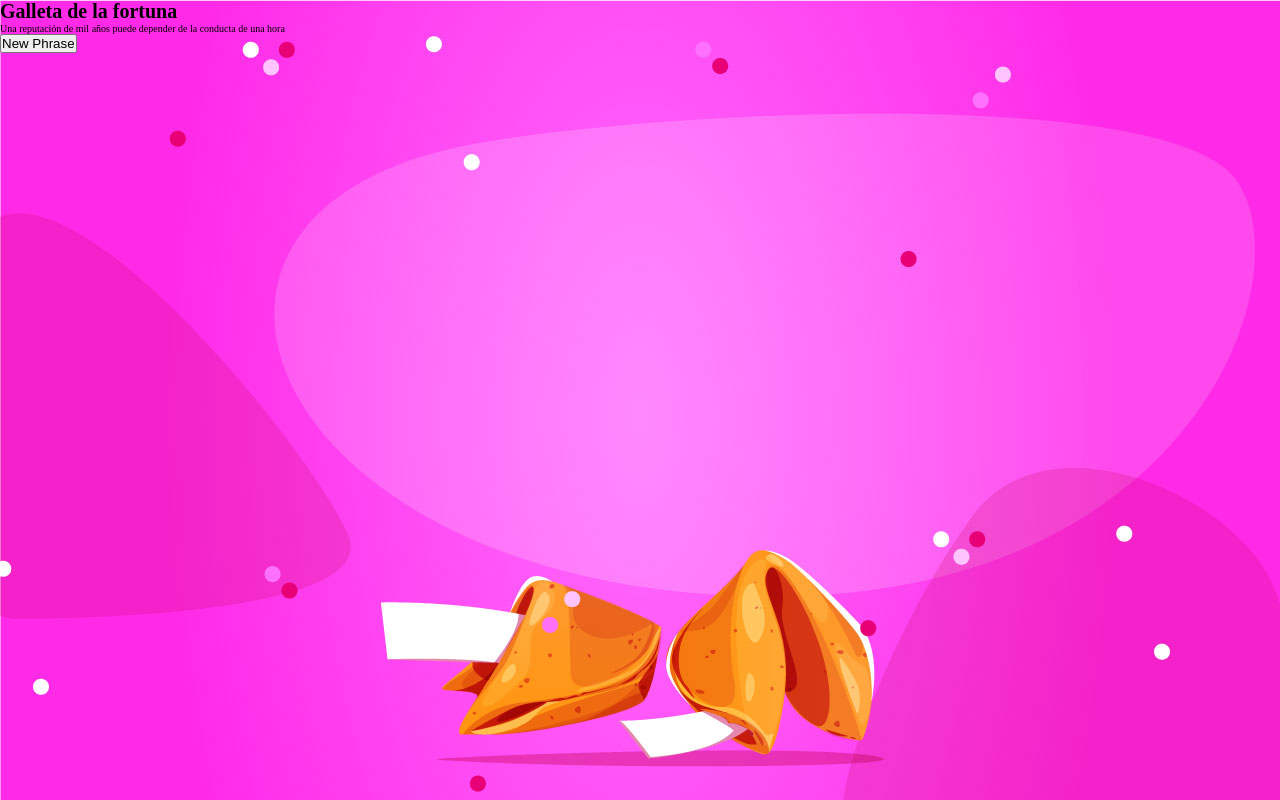
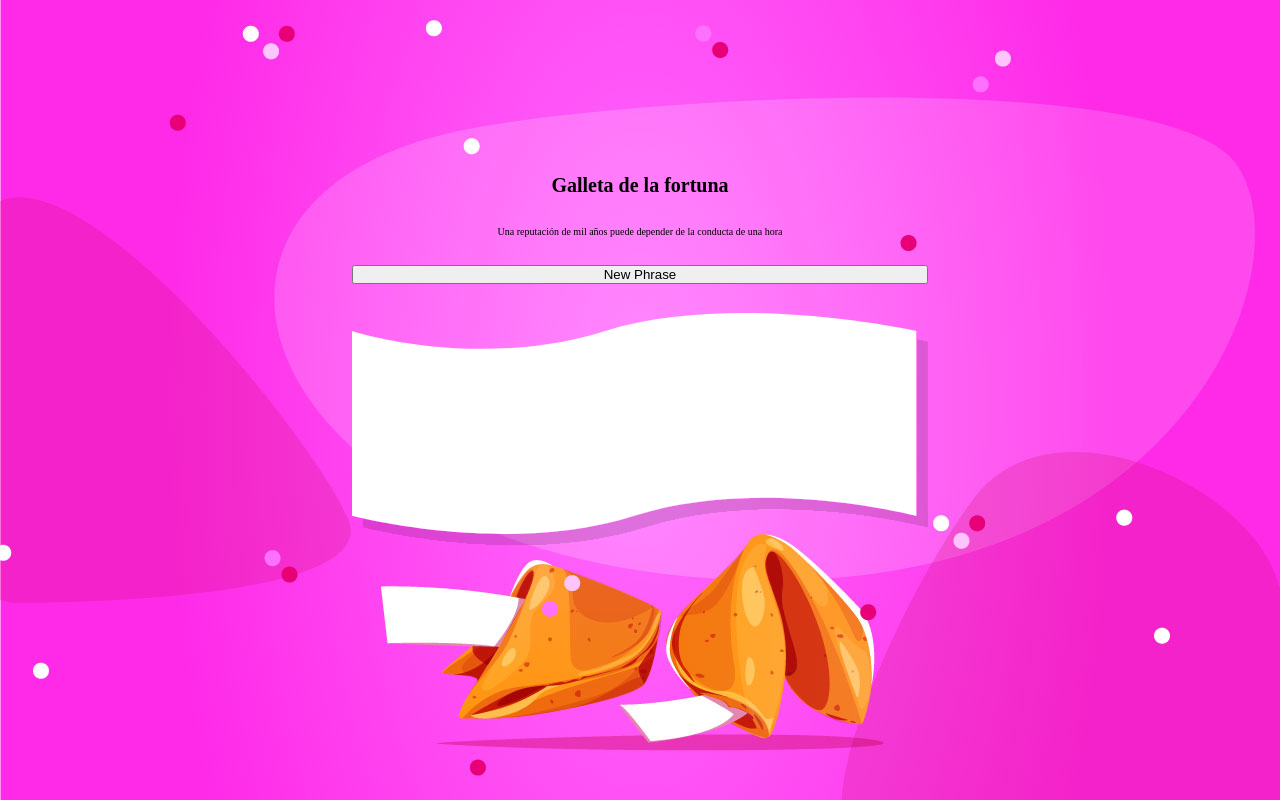
Before and after one commit to MemoSan27/react-luckycookie-own, a React (Vite) app: page / in a window 1280 px wide. Built offline with nearby package versions, Linux system fonts and the light colour scheme.

Commit message:
Implemented img

```diff
--- a/src/App.css
+++ b/src/App.css
@@ -9,13 +9,33 @@ html {
     color: var(--colorPrincipal);
     font-family: var(--fuentePrincipal);
 }
-body{
-
-}
 .background{
     width: 100%;
     background-size: cover;
     background-repeat: no-repeat;
     min-height: 100vh;
-    background-position-x: 45% ;
+    background-position-x: 45%;
+    display: flex;
 }
+@media ( min-width: 768px ) {
+    .background{
+        background-position: 60%;
+    }
+}
+.container{
+    max-width: 140rem;
+    margin: 0 auto;
+}
+.box{
+    width: 90%;
+    margin: 0 auto;
+    display: flex;
+    flex-direction: column;
+    justify-content: space-around;
+    height: 40rem;
+    text-align: center;
+    margin-top: 16rem;
+}
+.card{
+    width: 100%;
+}
--- a/src/components/Background.jsx
+++ b/src/components/Background.jsx
@@ -19,7 +19,8 @@ const Background = () => {
          }}
 
          >
-        <div>
+        <div className='container'>
+          <div className='box'>
             <h1> Galleta de la fortuna</h1>
             <Phrase
               randomPhrase={randomPhrase}
@@ -28,6 +29,8 @@ const Background = () => {
               setRandomPhrase={setRandomPhrase}
               setRandomImage={setRandomImage}
             />
+            <img className='card' src='./src/assets/rectangle1.svg' alt='Img Rectangle'></img>
+            </div>
         </div>
       </div>
     </div>
--- a/src/components/Phrase.jsx
+++ b/src/components/Phrase.jsx
@@ -4,7 +4,7 @@ const Phrase = ({ randomPhrase }) => {
 
   return (
       <>
-        <article>
+        <article className="article">
             <p> {phrase} </p>
         </article>
       </>
```
Also changed, not shown: src/assets/rectangle1.svg (added). Lines whose indentation alone changed are shown as unchanged.
